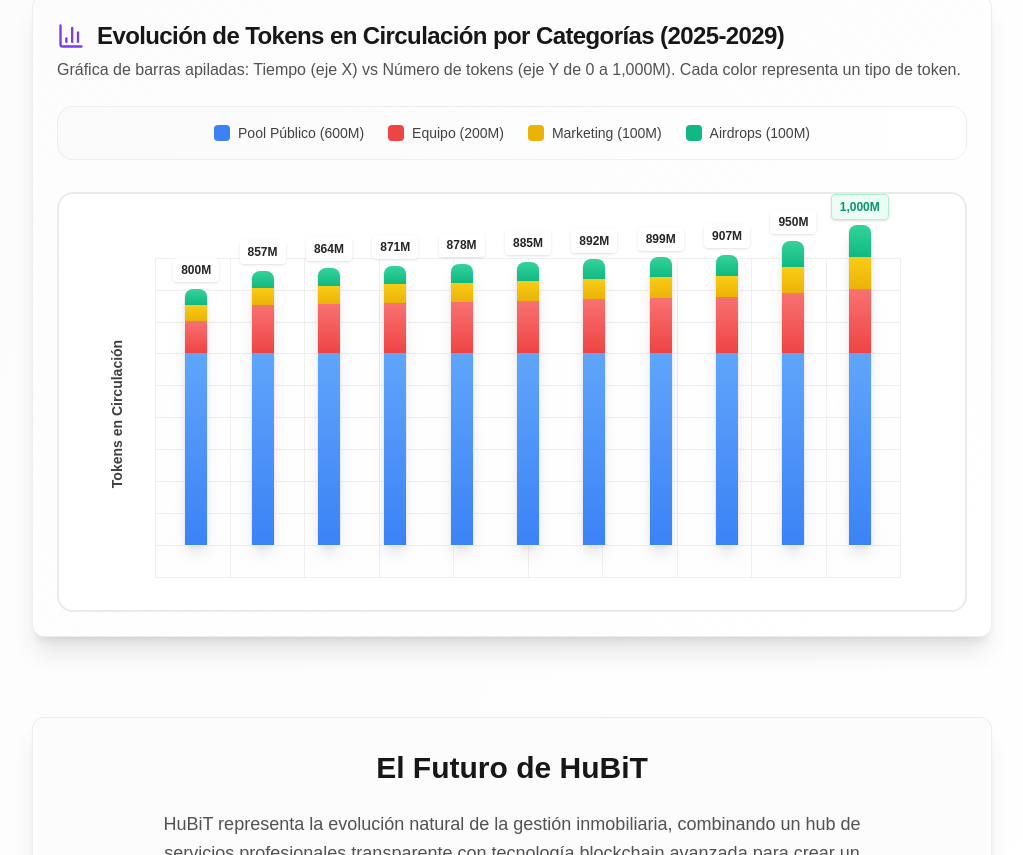
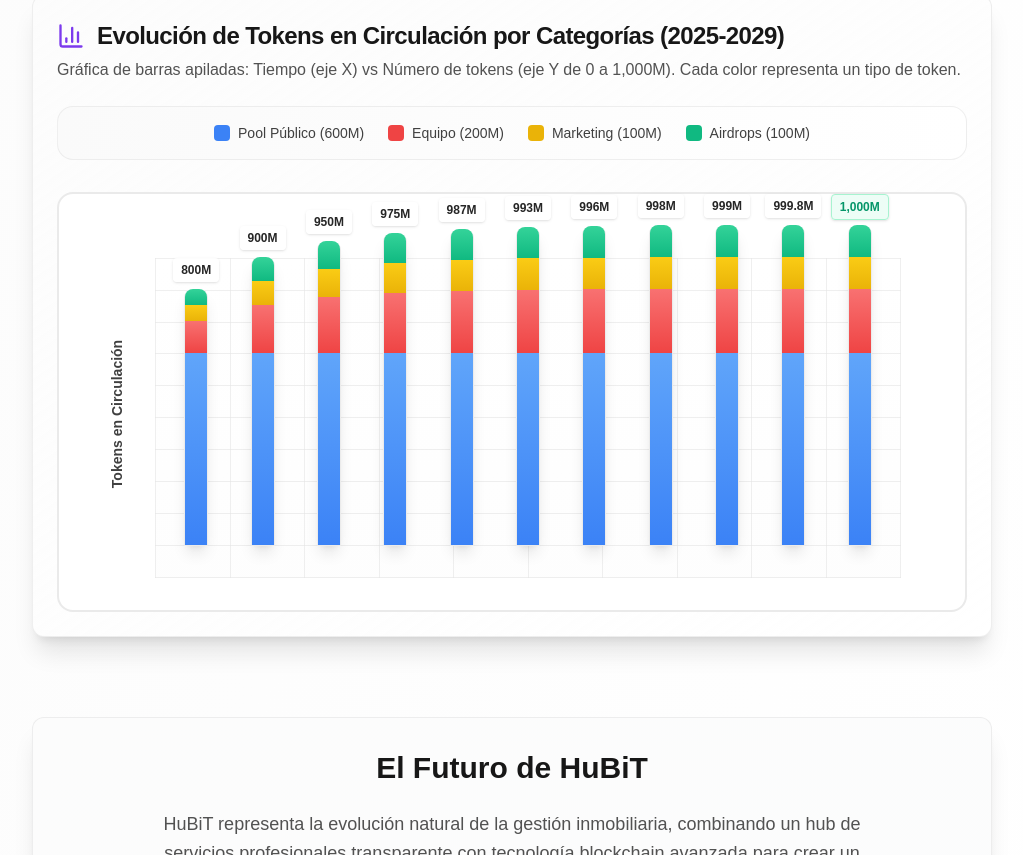
Before and after one commit to Hubit85/HubitApp, a Next.js app: page /whitepaper in a window 1280 px wide. Shown: the part 3305-4160 px from the top of the page, without its empty margins (128-1151 px from the left). Built offline with nearby package versions, Linux system fonts and the light colour scheme.

Commit message:
feat(whitepaper): Implement logarithmic token vesting schedule

```diff
--- a/src/pages/whitepaper.tsx
+++ b/src/pages/whitepaper.tsx
@@ -534,128 +534,128 @@ export default function WhitepaperPage() {
                           <div className="opacity-0 group-hover:opacity-100 transition-opacity mt-2 text-xs font-semibold text-neutral-600 bg-blue-50 px-2 py-1 rounded-md whitespace-nowrap">Q4 2025</div>
                         </div>
 
-                        {/* Q1 2026: 857.14M (600M Pool + 150M Equipo + 53.57M Marketing + 53.57M Airdrops) */}
+                        {/* Q1 2026: 900M (600M Pool + 150M Equipo + 75M Marketing + 75M Airdrops) */}
                         <div className="group flex flex-col items-center flex-1 relative">
                           <div className="absolute -top-8 left-1/2 transform -translate-x-1/2 text-xs font-bold text-neutral-800 bg-white/90 px-2 py-1 rounded shadow">
-                            857M
+                            900M
                           </div>
-                          <div className="relative w-6 bg-neutral-100 rounded-t-lg shadow-lg border border-neutral-200/60" style={{ height: '274px' }}>
+                          <div className="relative w-6 bg-neutral-100 rounded-t-lg shadow-lg border border-neutral-200/60" style={{ height: '288px' }}>
                             <div className="absolute bottom-0 w-full bg-gradient-to-t from-blue-500 to-blue-400" style={{ height: '192px' }}></div>
                             <div className="absolute w-full bg-gradient-to-t from-red-500 to-red-400" style={{ bottom: '192px', height: '48px' }}></div>
-                            <div className="absolute w-full bg-gradient-to-t from-yellow-500 to-yellow-400" style={{ bottom: '240px', height: '17px' }}></div>
-                            <div className="absolute w-full bg-gradient-to-t from-emerald-500 to-emerald-400 rounded-t-lg" style={{ bottom: '257px', height: '17px' }}></div>
+                            <div className="absolute w-full bg-gradient-to-t from-yellow-500 to-yellow-400" style={{ bottom: '240px', height: '24px' }}></div>
+                            <div className="absolute w-full bg-gradient-to-t from-emerald-500 to-emerald-400 rounded-t-lg" style={{ bottom: '264px', height: '24px' }}></div>
                           </div>
                           <div className="opacity-0 group-hover:opacity-100 transition-opacity mt-2 text-xs font-semibold text-neutral-600 bg-emerald-50 px-2 py-1 rounded-md whitespace-nowrap">Q1 2026</div>
                         </div>
 
-                        {/* Q2 2026: 864.28M (600M Pool + 153.57M Equipo + 55.36M Marketing + 55.36M Airdrops) */}
-                        <div className="group flex flex-col items-center flex-1 relative">
-                          <div className="absolute -top-8 left-1/2 transform -translate-x-1/2 text-xs font-bold text-neutral-800 bg-white/90 px-2 py-1 rounded shadow">
-                            864M
-                          </div>
-                          <div className="relative w-6 bg-neutral-100 rounded-t-lg shadow-lg border border-neutral-200/60" style={{ height: '277px' }}>
-                            <div className="absolute bottom-0 w-full bg-gradient-to-t from-blue-500 to-blue-400" style={{ height: '192px' }}></div>
-                            <div className="absolute w-full bg-gradient-to-t from-red-500 to-red-400" style={{ bottom: '192px', height: '49px' }}></div>
-                            <div className="absolute w-full bg-gradient-to-t from-yellow-500 to-yellow-400" style={{ bottom: '241px', height: '18px' }}></div>
-                            <div className="absolute w-full bg-gradient-to-t from-emerald-500 to-emerald-400 rounded-t-lg" style={{ bottom: '259px', height: '18px' }}></div>
-                          </div>
-                          <div className="opacity-0 group-hover:opacity-100 transition-opacity mt-2 text-xs font-semibold text-neutral-600 bg-emerald-50 px-2 py-1 rounded-md whitespace-nowrap">Q2 2026</div>
-                        </div>
-
-                        {/* Q3 2026: 871.42M (600M Pool + 157.14M Equipo + 57.14M Marketing + 57.14M Airdrops) */}
-                        <div className="group flex flex-col items-center flex-1 relative">
-                          <div className="absolute -top-8 left-1/2 transform -translate-x-1/2 text-xs font-bold text-neutral-800 bg-white/90 px-2 py-1 rounded shadow">
-                            871M
-                          </div>
-                          <div className="relative w-6 bg-neutral-100 rounded-t-lg shadow-lg border border-neutral-200/60" style={{ height: '279px' }}>
-                            <div className="absolute bottom-0 w-full bg-gradient-to-t from-blue-500 to-blue-400" style={{ height: '192px' }}></div>
-                            <div className="absolute w-full bg-gradient-to-t from-red-500 to-red-400" style={{ bottom: '192px', height: '50px' }}></div>
-                            <div className="absolute w-full bg-gradient-to-t from-yellow-500 to-yellow-400" style={{ bottom: '242px', height: '18.5px' }}></div>
-                            <div className="absolute w-full bg-gradient-to-t from-emerald-500 to-emerald-400 rounded-t-lg" style={{ bottom: '260.5px', height: '18.5px' }}></div>
-                          </div>
-                          <div className="opacity-0 group-hover:opacity-100 transition-opacity mt-2 text-xs font-semibold text-neutral-600 bg-emerald-50 px-2 py-1 rounded-md whitespace-nowrap">Q3 2026</div>
-                        </div>
-
-                        {/* Q4 2026: 878.56M (600M Pool + 160.71M Equipo + 58.93M Marketing + 58.93M Airdrops) */}
-                        <div className="group flex flex-col items-center flex-1 relative">
-                          <div className="absolute -top-8 left-1/2 transform -translate-x-1/2 text-xs font-bold text-neutral-800 bg-white/90 px-2 py-1 rounded shadow">
-                            878M
-                          </div>
-                          <div className="relative w-6 bg-neutral-100 rounded-t-lg shadow-lg border border-neutral-200/60" style={{ height: '281px' }}>
-                            <div className="absolute bottom-0 w-full bg-gradient-to-t from-blue-500 to-blue-400" style={{ height: '192px' }}></div>
-                            <div className="absolute w-full bg-gradient-to-t from-red-500 to-red-400" style={{ bottom: '192px', height: '51px' }}></div>
-                            <div className="absolute w-full bg-gradient-to-t from-yellow-500 to-yellow-400" style={{ bottom: '243px', height: '19px' }}></div>
-                            <div className="absolute w-full bg-gradient-to-t from-emerald-500 to-emerald-400 rounded-t-lg" style={{ bottom: '262px', height: '19px' }}></div>
-                          </div>
-                          <div className="opacity-0 group-hover:opacity-100 transition-opacity mt-2 text-xs font-semibold text-neutral-600 bg-emerald-50 px-2 py-1 rounded-md whitespace-nowrap">Q4 2026</div>
-                        </div>
-
-                        {/* Q1 2027: 885.7M (600M Pool + 164.28M Equipo + 60.71M Marketing + 60.71M Airdrops) */}
-                        <div className="group flex flex-col items-center flex-1 relative">
-                          <div className="absolute -top-8 left-1/2 transform -translate-x-1/2 text-xs font-bold text-neutral-800 bg-white/90 px-2 py-1 rounded shadow">
-                            885M
-                          </div>
-                          <div className="relative w-6 bg-neutral-100 rounded-t-lg shadow-lg border border-neutral-200/60" style={{ height: '283px' }}>
-                            <div className="absolute bottom-0 w-full bg-gradient-to-t from-blue-500 to-blue-400" style={{ height: '192px' }}></div>
-                            <div className="absolute w-full bg-gradient-to-t from-red-500 to-red-400" style={{ bottom: '192px', height: '52px' }}></div>
-                            <div className="absolute w-full bg-gradient-to-t from-yellow-500 to-yellow-400" style={{ bottom: '244px', height: '19.5px' }}></div>
-                            <div className="absolute w-full bg-gradient-to-t from-emerald-500 to-emerald-400 rounded-t-lg" style={{ bottom: '263.5px', height: '19.5px' }}></div>
-                          </div>
-                          <div className="opacity-0 group-hover:opacity-100 transition-opacity mt-2 text-xs font-semibold text-neutral-600 bg-emerald-50 px-2 py-1 rounded-md whitespace-nowrap">Q1 2027</div>
-                        </div>
-
-                        {/* Q2 2027: 892.84M (600M Pool + 167.85M Equipo + 62.5M Marketing + 62.5M Airdrops) */}
-                        <div className="group flex flex-col items-center flex-1 relative">
-                          <div className="absolute -top-8 left-1/2 transform -translate-x-1/2 text-xs font-bold text-neutral-800 bg-white/90 px-2 py-1 rounded shadow">
-                            892M
-                          </div>
-                          <div className="relative w-6 bg-neutral-100 rounded-t-lg shadow-lg border border-neutral-200/60" style={{ height: '285px' }}>
-                            <div className="absolute bottom-0 w-full bg-gradient-to-t from-blue-500 to-blue-400" style={{ height: '192px' }}></div>
-                            <div className="absolute w-full bg-gradient-to-t from-red-500 to-red-400" style={{ bottom: '192px', height: '54px' }}></div>
-                            <div className="absolute w-full bg-gradient-to-t from-yellow-500 to-yellow-400" style={{ bottom: '246px', height: '20px' }}></div>
-                            <div className="absolute w-full bg-gradient-to-t from-emerald-500 to-emerald-400 rounded-t-lg" style={{ bottom: '266px', height: '20px' }}></div>
-                          </div>
-                          <div className="opacity-0 group-hover:opacity-100 transition-opacity mt-2 text-xs font-semibold text-neutral-600 bg-emerald-50 px-2 py-1 rounded-md whitespace-nowrap">Q2 2027</div>
-                        </div>
-
-                        {/* Q3 2027: 899.98M (600M Pool + 171.42M Equipo + 64.28M Marketing + 64.28M Airdrops) */}
-                        <div className="group flex flex-col items-center flex-1 relative">
-                          <div className="absolute -top-8 left-1/2 transform -translate-x-1/2 text-xs font-bold text-neutral-800 bg-white/90 px-2 py-1 rounded shadow">
-                            899M
-                          </div>
-                          <div className="relative w-6 bg-neutral-100 rounded-t-lg shadow-lg border border-neutral-200/60" style={{ height: '287px' }}>
-                            <div className="absolute bottom-0 w-full bg-gradient-to-t from-blue-500 to-blue-400" style={{ height: '192px' }}></div>
-                            <div className="absolute w-full bg-gradient-to-t from-red-500 to-red-400" style={{ bottom: '192px', height: '55px' }}></div>
-                            <div className="absolute w-full bg-gradient-to-t from-yellow-500 to-yellow-400" style={{ bottom: '247px', height: '20.5px' }}></div>
-                            <div className="absolute w-full bg-gradient-to-t from-emerald-500 to-emerald-400 rounded-t-lg" style={{ bottom: '267.5px', height: '20.5px' }}></div>
-                          </div>
-                          <div className="opacity-0 group-hover:opacity-100 transition-opacity mt-2 text-xs font-semibold text-neutral-600 bg-emerald-50 px-2 py-1 rounded-md whitespace-nowrap">Q3 2027</div>
-                        </div>
-
-                        {/* Q4 2027: 907.12M (600M Pool + 175M Equipo + 66.06M Marketing + 66.06M Airdrops) */}
-                        <div className="group flex flex-col items-center flex-1 relative">
-                          <div className="absolute -top-8 left-1/2 transform -translate-x-1/2 text-xs font-bold text-neutral-800 bg-white/90 px-2 py-1 rounded shadow">
-                            907M
-                          </div>
-                          <div className="relative w-6 bg-neutral-100 rounded-t-lg shadow-lg border border-neutral-200/60" style={{ height: '290px' }}>
-                            <div className="absolute bottom-0 w-full bg-gradient-to-t from-blue-500 to-blue-400" style={{ height: '192px' }}></div>
-                            <div className="absolute w-full bg-gradient-to-t from-red-500 to-red-400" style={{ bottom: '192px', height: '56px' }}></div>
-                            <div className="absolute w-full bg-gradient-to-t from-yellow-500 to-yellow-400" style={{ bottom: '248px', height: '21px' }}></div>
-                            <div className="absolute w-full bg-gradient-to-t from-emerald-500 to-emerald-400 rounded-t-lg" style={{ bottom: '269px', height: '21px' }}></div>
-                          </div>
-                          <div className="opacity-0 group-hover:opacity-100 transition-opacity mt-2 text-xs font-semibold text-neutral-600 bg-emerald-50 px-2 py-1 rounded-md whitespace-nowrap">Q4 2027</div>
-                        </div>
-
-                        {/* 2028: 950M PROMEDIO (600M Pool + 187.5M Equipo + 81.25M Marketing + 81.25M Airdrops) */}
+                        {/* Q2 2026: 950M (600M Pool + 175M Equipo + 87.5M Marketing + 87.5M Airdrops) */}
                         <div className="group flex flex-col items-center flex-1 relative">
                           <div className="absolute -top-8 left-1/2 transform -translate-x-1/2 text-xs font-bold text-neutral-800 bg-white/90 px-2 py-1 rounded shadow">
                             950M
                           </div>
                           <div className="relative w-6 bg-neutral-100 rounded-t-lg shadow-lg border border-neutral-200/60" style={{ height: '304px' }}>
                             <div className="absolute bottom-0 w-full bg-gradient-to-t from-blue-500 to-blue-400" style={{ height: '192px' }}></div>
+                            <div className="absolute w-full bg-gradient-to-t from-red-500 to-red-400" style={{ bottom: '192px', height: '56px' }}></div>
+                            <div className="absolute w-full bg-gradient-to-t from-yellow-500 to-yellow-400" style={{ bottom: '248px', height: '28px' }}></div>
+                            <div className="absolute w-full bg-gradient-to-t from-emerald-500 to-emerald-400 rounded-t-lg" style={{ bottom: '276px', height: '28px' }}></div>
+                          </div>
+                          <div className="opacity-0 group-hover:opacity-100 transition-opacity mt-2 text-xs font-semibold text-neutral-600 bg-emerald-50 px-2 py-1 rounded-md whitespace-nowrap">Q2 2026</div>
+                        </div>
+
+                        {/* Q3 2026: 975M (600M Pool + 187.5M Equipo + 93.75M Marketing + 93.75M Airdrops) */}
+                        <div className="group flex flex-col items-center flex-1 relative">
+                          <div className="absolute -top-8 left-1/2 transform -translate-x-1/2 text-xs font-bold text-neutral-800 bg-white/90 px-2 py-1 rounded shadow">
+                            975M
+                          </div>
+                          <div className="relative w-6 bg-neutral-100 rounded-t-lg shadow-lg border border-neutral-200/60" style={{ height: '312px' }}>
+                            <div className="absolute bottom-0 w-full bg-gradient-to-t from-blue-500 to-blue-400" style={{ height: '192px' }}></div>
                             <div className="absolute w-full bg-gradient-to-t from-red-500 to-red-400" style={{ bottom: '192px', height: '60px' }}></div>
-                            <div className="absolute w-full bg-gradient-to-t from-yellow-500 to-yellow-400" style={{ bottom: '252px', height: '26px' }}></div>
-                            <div className="absolute w-full bg-gradient-to-t from-emerald-500 to-emerald-400 rounded-t-lg" style={{ bottom: '278px', height: '26px' }}></div>
+                            <div className="absolute w-full bg-gradient-to-t from-yellow-500 to-yellow-400" style={{ bottom: '252px', height: '30px' }}></div>
+                            <div className="absolute w-full bg-gradient-to-t from-emerald-500 to-emerald-400 rounded-t-lg" style={{ bottom: '282px', height: '30px' }}></div>
+                          </div>
+                          <div className="opacity-0 group-hover:opacity-100 transition-opacity mt-2 text-xs font-semibold text-neutral-600 bg-emerald-50 px-2 py-1 rounded-md whitespace-nowrap">Q3 2026</div>
+                        </div>
+
+                        {/* Q4 2026: 987.5M (600M Pool + 193.75M Equipo + 96.875M Marketing + 96.875M Airdrops) */}
+                        <div className="group flex flex-col items-center flex-1 relative">
+                          <div className="absolute -top-8 left-1/2 transform -translate-x-1/2 text-xs font-bold text-neutral-800 bg-white/90 px-2 py-1 rounded shadow">
+                            987M
+                          </div>
+                          <div className="relative w-6 bg-neutral-100 rounded-t-lg shadow-lg border border-neutral-200/60" style={{ height: '316px' }}>
+                            <div className="absolute bottom-0 w-full bg-gradient-to-t from-blue-500 to-blue-400" style={{ height: '192px' }}></div>
+                            <div className="absolute w-full bg-gradient-to-t from-red-500 to-red-400" style={{ bottom: '192px', height: '62px' }}></div>
+                            <div className="absolute w-full bg-gradient-to-t from-yellow-500 to-yellow-400" style={{ bottom: '254px', height: '31px' }}></div>
+                            <div className="absolute w-full bg-gradient-to-t from-emerald-500 to-emerald-400 rounded-t-lg" style={{ bottom: '285px', height: '31px' }}></div>
+                          </div>
+                          <div className="opacity-0 group-hover:opacity-100 transition-opacity mt-2 text-xs font-semibold text-neutral-600 bg-emerald-50 px-2 py-1 rounded-md whitespace-nowrap">Q4 2026</div>
+                        </div>
+
+                        {/* Q1 2027: 993.75M (600M Pool + 196.875M Equipo + 98.44M Marketing + 98.44M Airdrops) */}
+                        <div className="group flex flex-col items-center flex-1 relative">
+                          <div className="absolute -top-8 left-1/2 transform -translate-x-1/2 text-xs font-bold text-neutral-800 bg-white/90 px-2 py-1 rounded shadow">
+                            993M
+                          </div>
+                          <div className="relative w-6 bg-neutral-100 rounded-t-lg shadow-lg border border-neutral-200/60" style={{ height: '318px' }}>
+                            <div className="absolute bottom-0 w-full bg-gradient-to-t from-blue-500 to-blue-400" style={{ height: '192px' }}></div>
+                            <div className="absolute w-full bg-gradient-to-t from-red-500 to-red-400" style={{ bottom: '192px', height: '63px' }}></div>
+                            <div className="absolute w-full bg-gradient-to-t from-yellow-500 to-yellow-400" style={{ bottom: '255px', height: '31.5px' }}></div>
+                            <div className="absolute w-full bg-gradient-to-t from-emerald-500 to-emerald-400 rounded-t-lg" style={{ bottom: '286.5px', height: '31.5px' }}></div>
+                          </div>
+                          <div className="opacity-0 group-hover:opacity-100 transition-opacity mt-2 text-xs font-semibold text-neutral-600 bg-emerald-50 px-2 py-1 rounded-md whitespace-nowrap">Q1 2027</div>
+                        </div>
+
+                        {/* Q2 2027: 996.875M (600M Pool + 198.44M Equipo + 99.22M Marketing + 99.22M Airdrops) */}
+                        <div className="group flex flex-col items-center flex-1 relative">
+                          <div className="absolute -top-8 left-1/2 transform -translate-x-1/2 text-xs font-bold text-neutral-800 bg-white/90 px-2 py-1 rounded shadow">
+                            996M
+                          </div>
+                          <div className="relative w-6 bg-neutral-100 rounded-t-lg shadow-lg border border-neutral-200/60" style={{ height: '319px' }}>
+                            <div className="absolute bottom-0 w-full bg-gradient-to-t from-blue-500 to-blue-400" style={{ height: '192px' }}></div>
+                            <div className="absolute w-full bg-gradient-to-t from-red-500 to-red-400" style={{ bottom: '192px', height: '63.5px' }}></div>
+                            <div className="absolute w-full bg-gradient-to-t from-yellow-500 to-yellow-400" style={{ bottom: '255.5px', height: '31.75px' }}></div>
+                            <div className="absolute w-full bg-gradient-to-t from-emerald-500 to-emerald-400 rounded-t-lg" style={{ bottom: '287.25px', height: '31.75px' }}></div>
+                          </div>
+                          <div className="opacity-0 group-hover:opacity-100 transition-opacity mt-2 text-xs font-semibold text-neutral-600 bg-emerald-50 px-2 py-1 rounded-md whitespace-nowrap">Q2 2027</div>
+                        </div>
+
+                        {/* Q3 2027: 998.44M (600M Pool + 199.22M Equipo + 99.61M Marketing + 99.61M Airdrops) */}
+                        <div className="group flex flex-col items-center flex-1 relative">
+                          <div className="absolute -top-8 left-1/2 transform -translate-x-1/2 text-xs font-bold text-neutral-800 bg-white/90 px-2 py-1 rounded shadow">
+                            998M
+                          </div>
+                          <div className="relative w-6 bg-neutral-100 rounded-t-lg shadow-lg border border-neutral-200/60" style={{ height: '319.5px' }}>
+                            <div className="absolute bottom-0 w-full bg-gradient-to-t from-blue-500 to-blue-400" style={{ height: '192px' }}></div>
+                            <div className="absolute w-full bg-gradient-to-t from-red-500 to-red-400" style={{ bottom: '192px', height: '63.75px' }}></div>
+                            <div className="absolute w-full bg-gradient-to-t from-yellow-500 to-yellow-400" style={{ bottom: '255.75px', height: '31.87px' }}></div>
+                            <div className="absolute w-full bg-gradient-to-t from-emerald-500 to-emerald-400 rounded-t-lg" style={{ bottom: '287.62px', height: '31.87px' }}></div>
+                          </div>
+                          <div className="opacity-0 group-hover:opacity-100 transition-opacity mt-2 text-xs font-semibold text-neutral-600 bg-emerald-50 px-2 py-1 rounded-md whitespace-nowrap">Q3 2027</div>
+                        </div>
+
+                        {/* Q4 2027: 999.22M (600M Pool + 199.61M Equipo + 99.805M Marketing + 99.805M Airdrops) */}
+                        <div className="group flex flex-col items-center flex-1 relative">
+                          <div className="absolute -top-8 left-1/2 transform -translate-x-1/2 text-xs font-bold text-neutral-800 bg-white/90 px-2 py-1 rounded shadow">
+                            999M
+                          </div>
+                          <div className="relative w-6 bg-neutral-100 rounded-t-lg shadow-lg border border-neutral-200/60" style={{ height: '319.75px' }}>
+                            <div className="absolute bottom-0 w-full bg-gradient-to-t from-blue-500 to-blue-400" style={{ height: '192px' }}></div>
+                            <div className="absolute w-full bg-gradient-to-t from-red-500 to-red-400" style={{ bottom: '192px', height: '63.87px' }}></div>
+                            <div className="absolute w-full bg-gradient-to-t from-yellow-500 to-yellow-400" style={{ bottom: '255.87px', height: '31.94px' }}></div>
+                            <div className="absolute w-full bg-gradient-to-t from-emerald-500 to-emerald-400 rounded-t-lg" style={{ bottom: '287.81px', height: '31.94px' }}></div>
+                          </div>
+                          <div className="opacity-0 group-hover:opacity-100 transition-opacity mt-2 text-xs font-semibold text-neutral-600 bg-emerald-50 px-2 py-1 rounded-md whitespace-nowrap">Q4 2027</div>
+                        </div>
+
+                        {/* 2028: 999.8M PROMEDIO (600M Pool + 199.9M Equipo + 99.95M Marketing + 99.95M Airdrops) */}
+                        <div className="group flex flex-col items-center flex-1 relative">
+                          <div className="absolute -top-8 left-1/2 transform -translate-x-1/2 text-xs font-bold text-neutral-800 bg-white/90 px-2 py-1 rounded shadow">
+                            999.8M
+                          </div>
+                          <div className="relative w-6 bg-neutral-100 rounded-t-lg shadow-lg border border-neutral-200/60" style={{ height: '319.9px' }}>
+                            <div className="absolute bottom-0 w-full bg-gradient-to-t from-blue-500 to-blue-400" style={{ height: '192px' }}></div>
+                            <div className="absolute w-full bg-gradient-to-t from-red-500 to-red-400" style={{ bottom: '192px', height: '63.97px' }}></div>
+                            <div className="absolute w-full bg-gradient-to-t from-yellow-500 to-yellow-400" style={{ bottom: '255.97px', height: '31.98px' }}></div>
+                            <div className="absolute w-full bg-gradient-to-t from-emerald-500 to-emerald-400 rounded-t-lg" style={{ bottom: '287.95px', height: '31.98px' }}></div>
                           </div>
                           <div className="opacity-0 group-hover:opacity-100 transition-opacity mt-2 text-xs font-semibold text-neutral-600 bg-violet-50 px-2 py-1 rounded-md whitespace-nowrap">2028</div>
                         </div>
```
